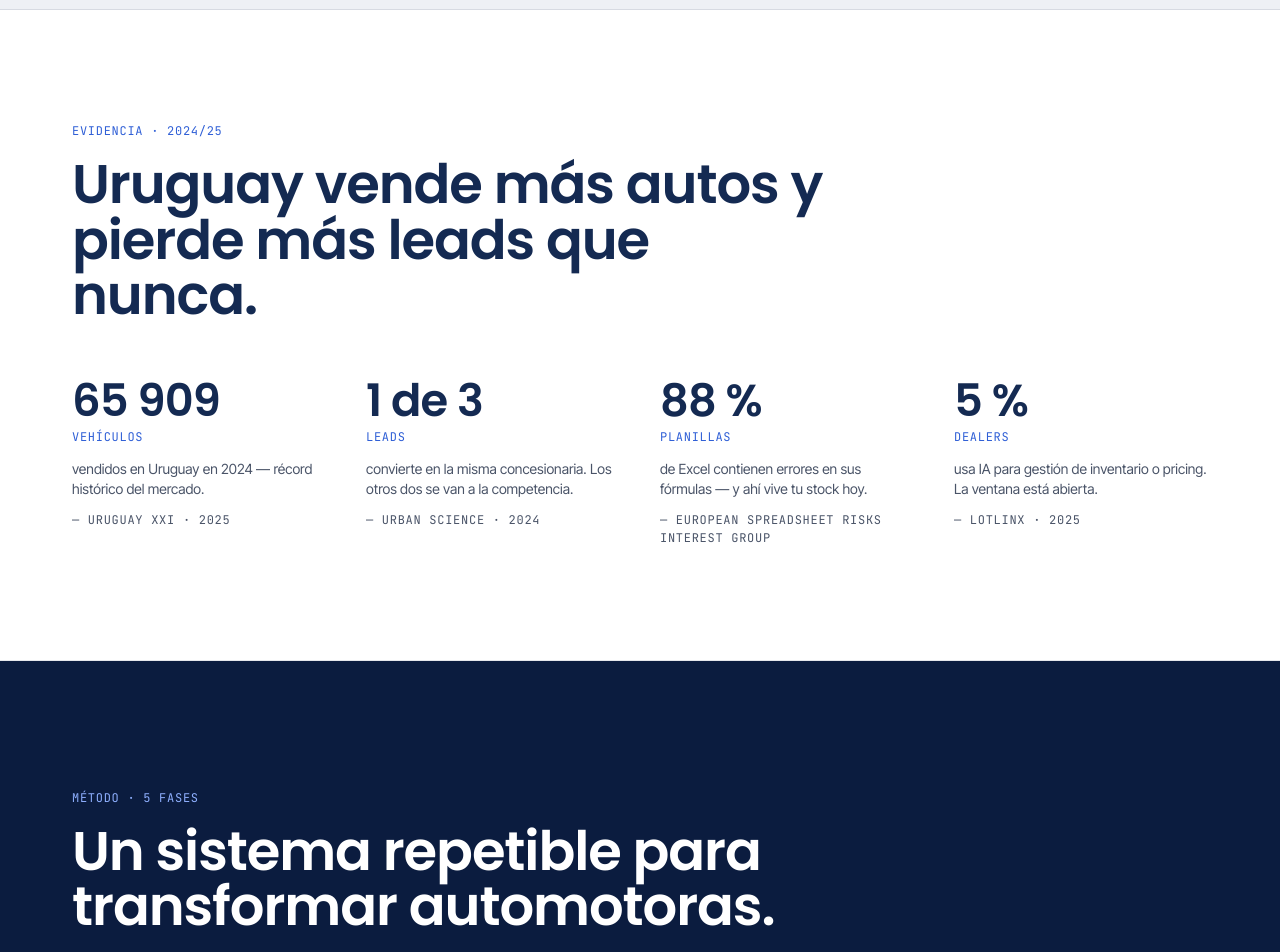
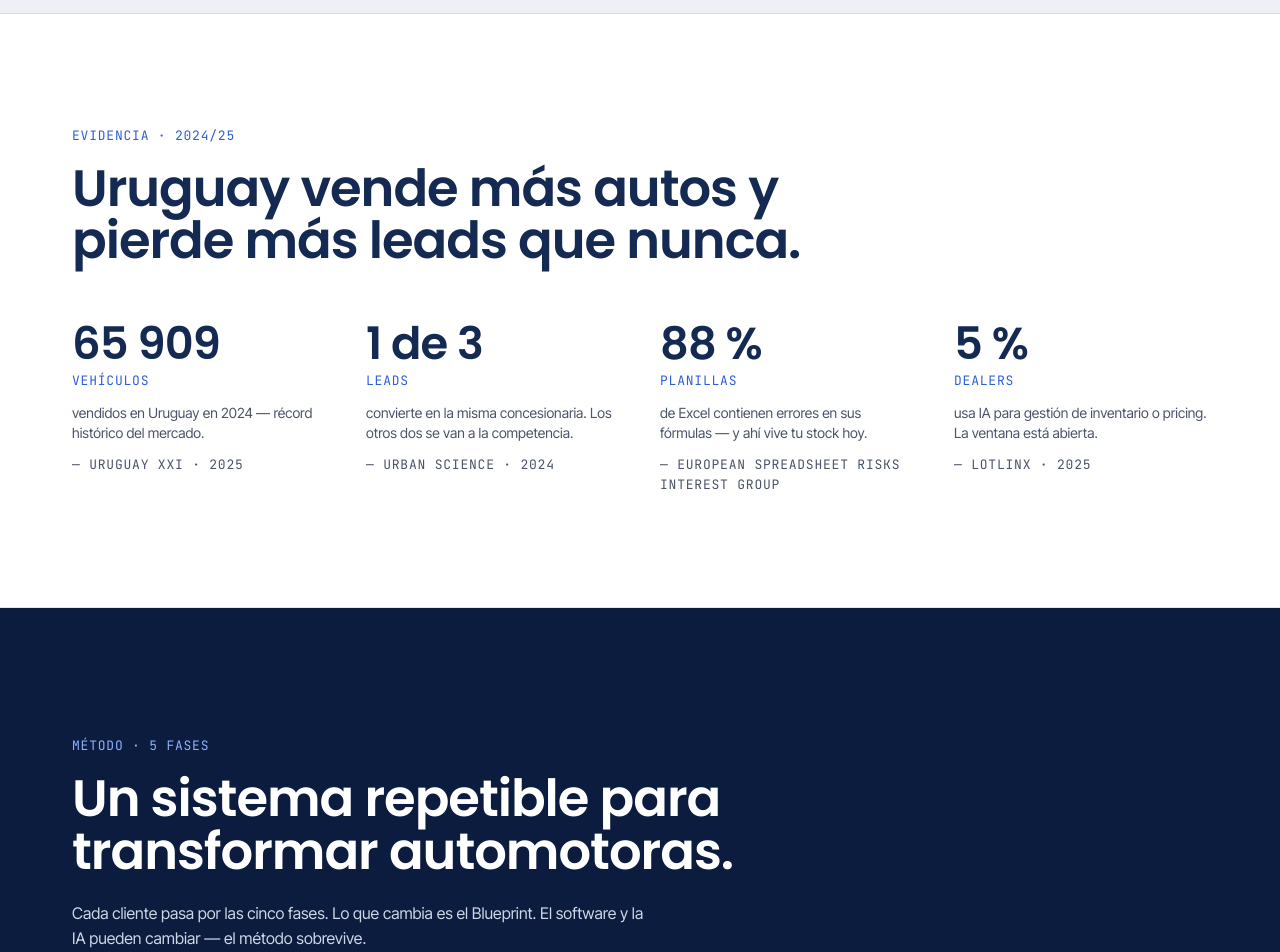
Before and after one commit to hijitosuy-cell/neuro-studio, a Next.js app: page / in a window 1280 px wide. Shown: the part 1040-1992 px from the top of the page. Built offline with nearby package versions, Linux system fonts and the light colour scheme; no server answers.

Commit message:
polish: bump mono-label to 13px, lower H1 clamp, uniform section h2 clamp

```diff
--- a/app/globals.css
+++ b/app/globals.css
@@ -79,7 +79,7 @@ body {
 .font-display { font-family: var(--font-display), sans-serif; letter-spacing: -0.02em; line-height: 1.02; overflow-wrap: break-word; }
 .font-mono { font-family: var(--font-mono), monospace; }
 
-.mono-label { font-family: var(--font-mono), monospace; font-size: 12px; letter-spacing: 0.06em; text-transform: uppercase; color: var(--fg-muted); }
+.mono-label { font-family: var(--font-mono), monospace; font-size: 13px; letter-spacing: 0.06em; text-transform: uppercase; color: var(--fg-muted); }
 
 .text-body { max-width: 62ch; }
 
--- a/app/page.tsx
+++ b/app/page.tsx
@@ -95,7 +95,7 @@ function Evidence() {
       <div className="wrap py-20 md:py-28">
         <Reveal className="max-w-3xl">
           <div className="mono-label" style={{ color: "var(--brand-accent)" }}>Evidencia · 2024/25</div>
-          <h2 className="font-display font-semibold mt-4" style={{ fontSize: "clamp(2rem, 4.6vw, 3.4rem)", color: "var(--brand)" }}>
+          <h2 className="font-display font-semibold mt-4" style={{ fontSize: "clamp(2rem, 4.2vw, 3.2rem)", color: "var(--brand)" }}>
             Uruguay vende más autos y pierde más leads que nunca.
           </h2>
         </Reveal>
@@ -123,7 +123,7 @@ function Metodo() {
       <div className="wrap py-24 md:py-32">
         <Reveal className="max-w-3xl">
           <div className="mono-label" style={{ color: "#8fb0ff" }}>Método · 5 fases</div>
-          <h2 className="font-display font-semibold mt-4 text-paper" style={{ fontSize: "clamp(2rem, 4.6vw, 3.4rem)" }}>
+          <h2 className="font-display font-semibold mt-4 text-paper" style={{ fontSize: "clamp(2rem, 4.2vw, 3.2rem)" }}>
             Un sistema repetible para transformar automotoras.
           </h2>
           <p className="mt-6 text-body" style={{ color: "var(--paper-dim)" }}>
@@ -171,7 +171,7 @@ function ProductGallery() {
       <div className="wrap py-24 md:py-32">
         <Reveal className="max-w-3xl">
           <div className="mono-label" style={{ color: "var(--brand-accent)" }}>Neuro Build · en producción</div>
-          <h2 className="font-display font-semibold mt-4" style={{ fontSize: "clamp(2rem, 4.6vw, 3.4rem)", color: "var(--brand)" }}>
+          <h2 className="font-display font-semibold mt-4" style={{ fontSize: "clamp(2rem, 4.2vw, 3.2rem)", color: "var(--brand)" }}>
             Así se ve tu concesionaria cuando el sistema está andando.
           </h2>
           <p className="mt-6 text-body" style={{ color: "var(--fg-muted)" }}>
@@ -206,7 +206,7 @@ function NeuroScanSection() {
       <div className="wrap py-24 md:py-32">
         <Reveal className="max-w-3xl">
           <div className="mono-label" style={{ color: "var(--brand-accent)" }}>Fase 1 · Neuro Scan</div>
-          <h2 className="font-display font-semibold mt-4" style={{ fontSize: "clamp(2rem, 4.6vw, 3.4rem)", color: "var(--brand)" }}>
+          <h2 className="font-display font-semibold mt-4" style={{ fontSize: "clamp(2rem, 4.2vw, 3.2rem)", color: "var(--brand)" }}>
             Antes de vender tecnología, medimos cuánto estás perdiendo.
           </h2>
           <p className="mt-6 text-body" style={{ color: "var(--fg-muted)" }}>
@@ -234,7 +234,7 @@ function Modulos() {
       <div className="wrap py-24 md:py-32">
         <Reveal className="max-w-3xl">
           <div className="mono-label" style={{ color: "var(--brand-accent)" }}>Neuro Build · Módulos</div>
-          <h2 className="font-display font-semibold mt-4" style={{ fontSize: "clamp(2rem, 4.6vw, 3.4rem)", color: "var(--brand)" }}>
+          <h2 className="font-display font-semibold mt-4" style={{ fontSize: "clamp(2rem, 4.2vw, 3.2rem)", color: "var(--brand)" }}>
             Cinco piezas que se combinan según tu Blueprint.
           </h2>
           <p className="mt-6 text-body" style={{ color: "var(--fg-muted)" }}>
@@ -264,7 +264,7 @@ function Ofertas() {
       <div className="wrap py-24 md:py-32">
         <Reveal className="max-w-3xl">
           <div className="mono-label" style={{ color: "var(--brand-accent)" }}>Oferta comercial</div>
-          <h2 className="font-display font-semibold mt-4" style={{ fontSize: "clamp(2rem, 4.6vw, 3.4rem)", color: "var(--brand)" }}>
+          <h2 className="font-display font-semibold mt-4" style={{ fontSize: "clamp(2rem, 4.2vw, 3.2rem)", color: "var(--brand)" }}>
             Tres niveles. Empezás por donde estás.
           </h2>
           <p className="mt-6 text-body" style={{ color: "var(--fg-muted)" }}>
@@ -345,7 +345,7 @@ function Cases() {
         <Reveal className="grid gap-10 md:grid-cols-12">
           <div className="md:col-span-6">
             <div className="mono-label" style={{ color: "var(--brand-accent)" }}>Casos · cupo 2026</div>
-            <h2 className="font-display font-semibold mt-4" style={{ fontSize: "clamp(2rem, 4.6vw, 3.4rem)", color: "var(--brand)" }}>
+            <h2 className="font-display font-semibold mt-4" style={{ fontSize: "clamp(2rem, 4.2vw, 3.2rem)", color: "var(--brand)" }}>
               Vas a poder ser el primer caso público.
             </h2>
             <p className="mt-6 text-body" style={{ color: "var(--fg-muted)" }}>
```
